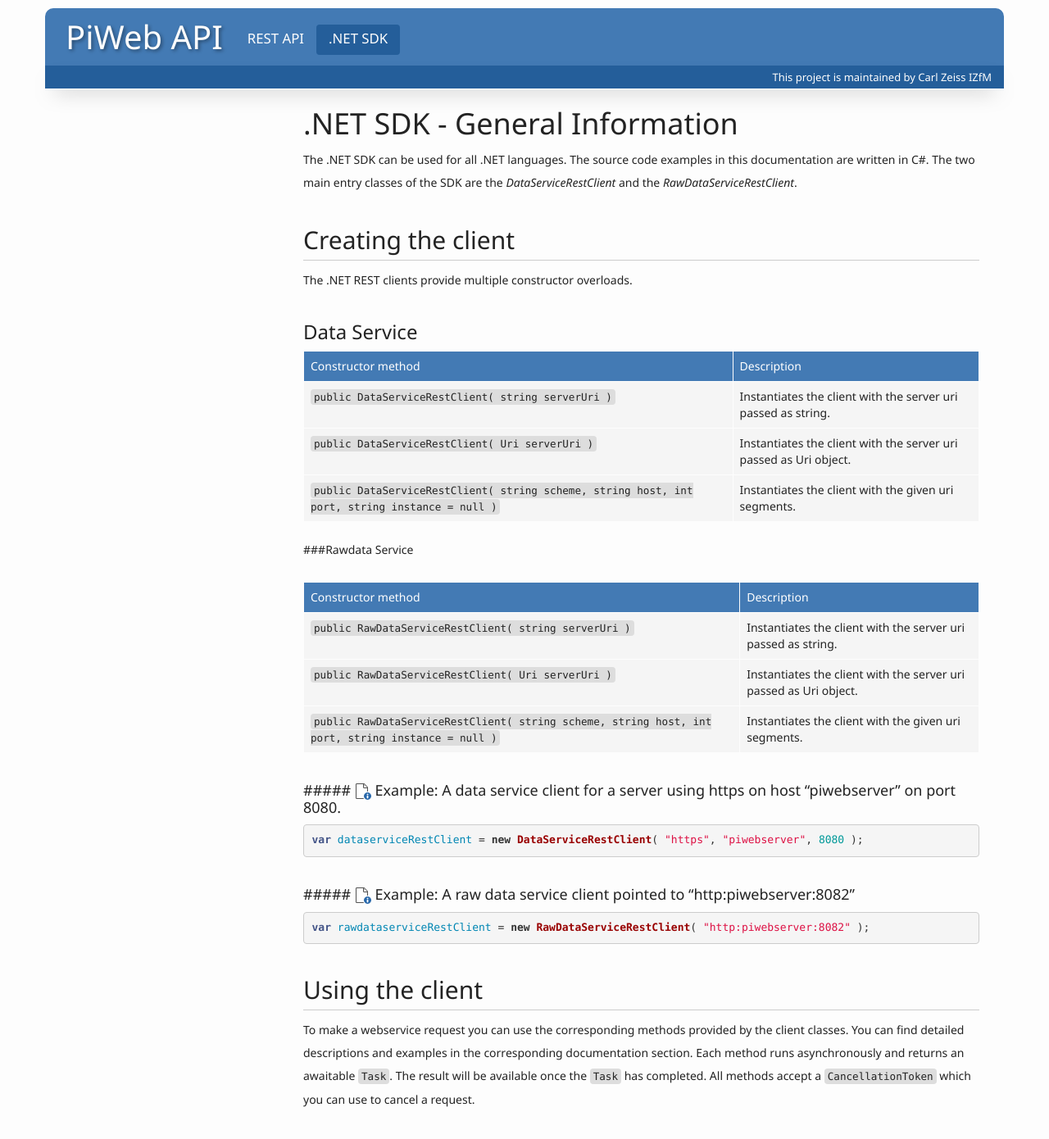
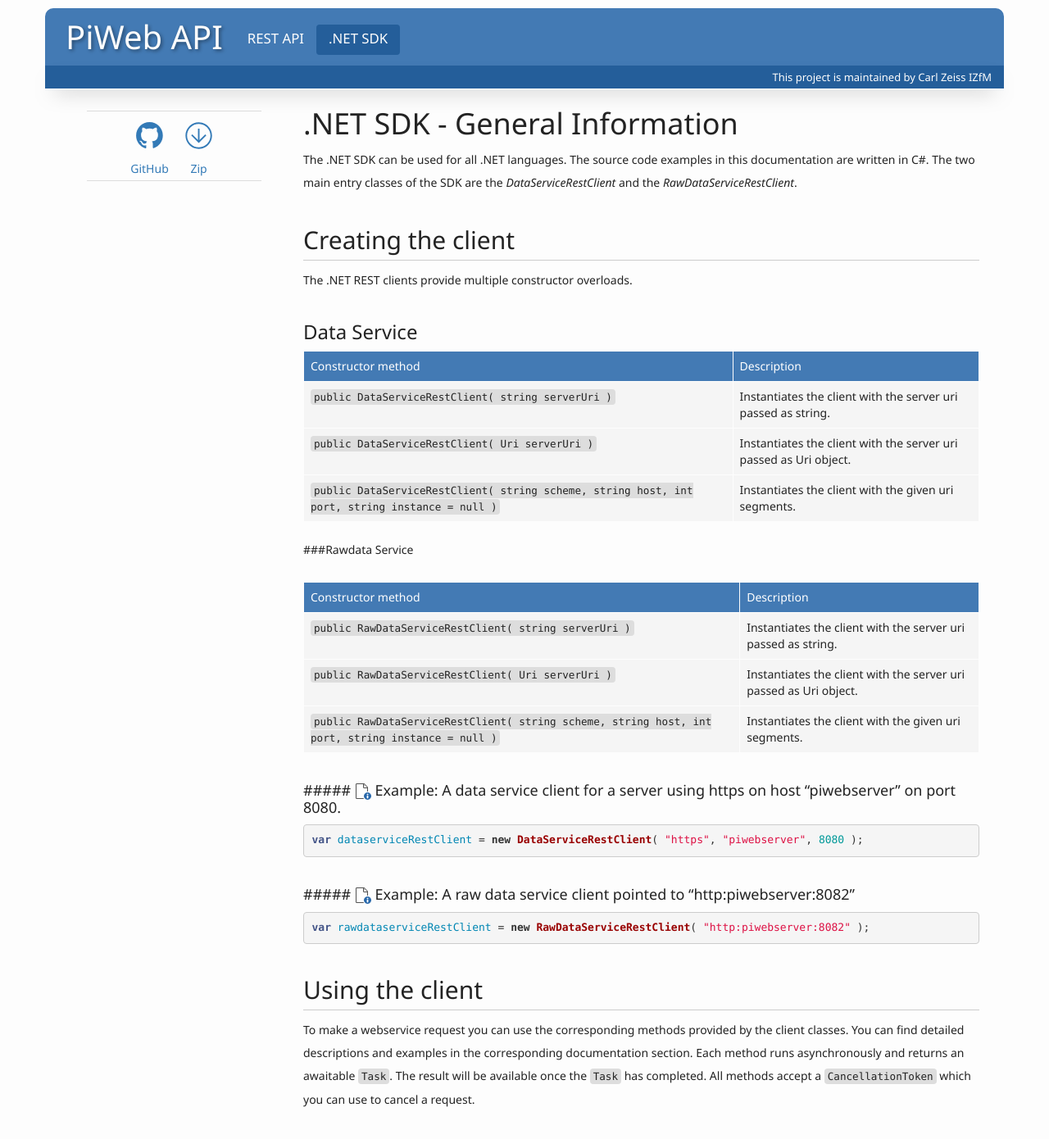
Before and after one commit to ZEISS-PiWeb/PiWeb-Api, a Jekyll site: the page built from _pages/021-netsdk-general.md, in a window 1280 px wide and 1400 px high. Shown: the top 1390 px of the window at 82% size. Built offline with Jekyll 4.4.1, drawn with Linux system fonts in a browser that asks for light colours.

Commit message:
Added link bar

```diff
--- a/_includes/aboutlinks.html
+++ b/_includes/aboutlinks.html
@@ -1,7 +1,7 @@
 <ul class="about-links">
       <li>
         <a href="https://github.com/BatzJunior/testrepo">
-            <svg xmlns="http://www.w3.org/2000/svg" viewBox="0 0 50 50" enable-background="new 0 0 50 50">
+            <svg xmlns="http://www.w3.org/2000/svg" viewBox="-2 -2 55 55">
                 <path fill-rule="evenodd" clip-rule="evenodd" d="M25 10c-8.3 0-15 6.7-15 15 0 6.6 4.3 12.2 10.3 14.2.8.1 1-.3 1-.7v-2.6c-4.2.9-5.1-2-5.1-2-.7-1.7-1.7-2.2-1.7-2.2-1.4-.9.1-.9.1-.9 1.5.1 2.3 1.5 2.3 1.5 1.3 2.3 3.5 1.6 4.4 1.2.1-1 .5-1.6 1-2-3.3-.4-6.8-1.7-6.8-7.4 0-1.6.6-3 1.5-4-.2-.4-.7-1.9.1-4 0 0 1.3-.4 4.1 1.5 1.2-.3 2.5-.5 3.8-.5 1.3 0 2.6.2 3.8.5 2.9-1.9 4.1-1.5 4.1-1.5.8 2.1.3 3.6.1 4 1 1 1.5 2.4 1.5 4 0 5.8-3.5 7-6.8 7.4.5.5 1 1.4 1 2.8v4.1c0 .4.3.9 1 .7 6-2 10.2-7.6 10.2-14.2C40 16.7 33.3 10 25 10z"></path>
             </svg>
             <span>GitHub</span>
@@ -10,7 +10,7 @@
 
       <li>
         <a href="https://github.com/BatzJunior/testrepo/zipball/master">
-            <svg xmlns="http://www.w3.org/2000/svg" viewBox="0 0 50 50" enable-background="new 0 0 50 50">
+            <svg xmlns="http://www.w3.org/2000/svg" viewBox="-6 -6 63 63">
                 <path d="M25 42c-9.4 0-17-7.6-17-17S15.6 8 25 8s17 7.6 17 17-7.6 17-17 17zm0-32c-8.3 0-15 6.7-15 15s6.7 15 15 15 15-6.7 15-15-6.7-15-15-15z"></path>
                 <path d="M25 34.4l-9.7-9.7 1.4-1.4 8.3 8.3 8.3-8.3 1.4 1.4z">
                 </path><path d="M24 16h2v17h-2z"></path>
@@ -18,15 +18,4 @@
           <span>Zip</span>
         </a>
       </li>
-
-      <li>
-        <a href="https://github.com/BatzJunior/testrepo/tarball/master">
-            <svg xmlns="http://www.w3.org/2000/svg" viewBox="0 0 50 50" enable-background="new 0 0 50 50">
-                <path d="M25 42c-9.4 0-17-7.6-17-17S15.6 8 25 8s17 7.6 17 17-7.6 17-17 17zm0-32c-8.3 0-15 6.7-15 15s6.7 15 15 15 15-6.7 15-15-6.7-15-15-15z"></path>
-                <path d="M25 34.4l-9.7-9.7 1.4-1.4 8.3 8.3 8.3-8.3 1.4 1.4z"></path>
-                <path d="M24 16h2v17h-2z"></path>
-            </svg>
-          <span>Tar</span>
-        </a>
-      </li>
-    </ul>
+</ul>
--- a/_layouts/frame.html
+++ b/_layouts/frame.html
@@ -13,7 +13,7 @@
     <script src="{{site.baseurl}}/javascripts/bootstrap.js"></script>
     <meta name="viewport" content="user-scalable=no, width=device-width" id="viewport">
   </head>
-  <body data-spy="scroll" data-target="#navbar" data-offset="120">
+  <body>
 	<nav class="navbar navbar-default navbar-fixed-top" role="banner">
 	  	<div class="container container-header container-header-top">
 	    		<div class="navbar-header">
@@ -23,7 +23,7 @@
 	        			<span class="icon-bar"></span>
 	        			<span class="icon-bar"></span>
 	      			</button>
-	      			<a href="https://github.com/ZEISS-PiWeb/PiWeb-Api"  target="_blank" class="navbar-brand">PiWeb API</a>
+	      			<a href="/" class="navbar-brand">PiWeb API</a>
 			</div>
 	    		<nav class="collapse navbar-collapse" role="navigation">
 	      			<ul class="nav navbar-nav">
@@ -32,18 +32,18 @@
 	    		</nav>
 	  	</div>
 	  	<div class="container container-header container-header-footer">
-	  		<a href="http://www.zeiss-izm.de" target="_blank">This project is maintained by Carl Zeiss IZfM</a>
+	  		This project is maintained by Carl Zeiss IZfM
 	  	</div>
 	</nav>
 	<div class="container">
       		<div class="row">
 			<div class="col-md-3 page-nav" id="leftCol">
+				{% include aboutlinks.html %}
 				{% include toc_sub.html %}
 			</div>
 			<div class="col-md-9 page-main">
         			<h1>{{page.title}}{% if page.subTitle %} - {{page.subTitle}}{% endif%}</h1>
 				{{content}}
-				<div style="height:70px;"></div>
 			</div>
 		 </div>
 	</div>
--- a/stylesheets/custom-styles.css
+++ b/stylesheets/custom-styles.css
@@ -23,7 +23,7 @@
 }
 
 /*Moves anker links to correct position after click*/
-h2[id]:before, h3[id]:before {
+h2[id]:before {
   display: block;
   content: " ";
   margin-top: -120px;
@@ -134,13 +134,6 @@
 	box-shadow: 0 12px 24px -12px rgba(0,0,0,0.5);
 }
 
-.container-header-footer>a,
-.container-header-footer>a:hover,
-.container-header-footer>a:focus{
-	color: #FDFDFD;
-	text-decoration: none;
-}
-
 .navbar-default {
   background-color: inherit;
   border: none;
@@ -216,31 +209,6 @@
 	padding-left:20px;
 }
 
-ul.subNavList>li>a:hover {
-	text-decoration: none;
-}
-
-#navbar>.nav>li:hover{
-	border-left: 2px dotted #437AB4;
-}
-
-#navbar>.nav>li.active, #navbar>.nav>li.active:hover{
-	border-left: 2px solid #337ab7;
-}
-
-#navbar>.nav>li.active>a {
-	padding-left: 13px;
-}
-
-#navbar>.nav>li>a{
-	display: inline;
-}
-
-#navbar>.nav>li>a:hover{
-	background-color: #FDFDFD;
-	padding-left: 13px;
-}
-
 .table{
 	border-spacing: 1px;
 	border-collapse: inherit;
@@ -275,16 +243,80 @@
 	}
 }
 
-.tooltip-inner{
-	background-color: #437AB4;
-	text-align: left;
-	padding: 8px 8px;
+.about-links{
+	display: table;
+	margin: 0px auto 30px auto;
+	padding: 0;
+	border-top: 1px solid #ddd;
+	border-bottom: 1px solid #ddd;
+	width: 75%;
+	text-align: center;
 }
 
-.tooltip-inner code{
-	color: #000;
+.about-links>li{
+	list-style: none;
+	text-align: center;
+	width:60px;
+	display: inline-block;
 }
 
-.tooltip.top .tooltip-arrow{
-	border-top-color: #437AB4;
+.about-links>li>a{
+	line-height: 1px;
+	width: 60px;
 }
+
+.about-links>li>a>svg{
+	fill: currentColor;
+}
+
+.about-links>li>a>span{
+	display: list-item;
+}
+
+/* Tables */
+/*
+table {
+  width:100%;
+  margin-bottom: 32px;
+  text-align: left;
+  border-spacing:1px;
+  border-collapse: inherit;
+ }
+
+th {
+  padding: 10px;
+  background: #437AB4;
+  color: #FFF;
+  font-size: 1.1em;
+  font-weight: 400;
+ }
+
+td {
+  padding: 10px;
+  background: #F6F6F6;
+ }
+*/
+/*
+.affix-top,.affix{
+ position: static;
+}
+
+@media (min-width: 979px) {
+  #sidebar.affix-top {
+    position: static;
+  	margin-top:30px;
+  	width:228px;
+  }
+
+  #sidebar.affix {
+    position: fixed;
+    top:70px;
+    width:228px;
+  }
+}
+
+#sidebar li.active {
+  border:0 #eee solid;
+  border-right-width:5px;
+}
+*/
```
Also changed, not shown: other parts of _layouts/frame.html (+0 -2 lines).
